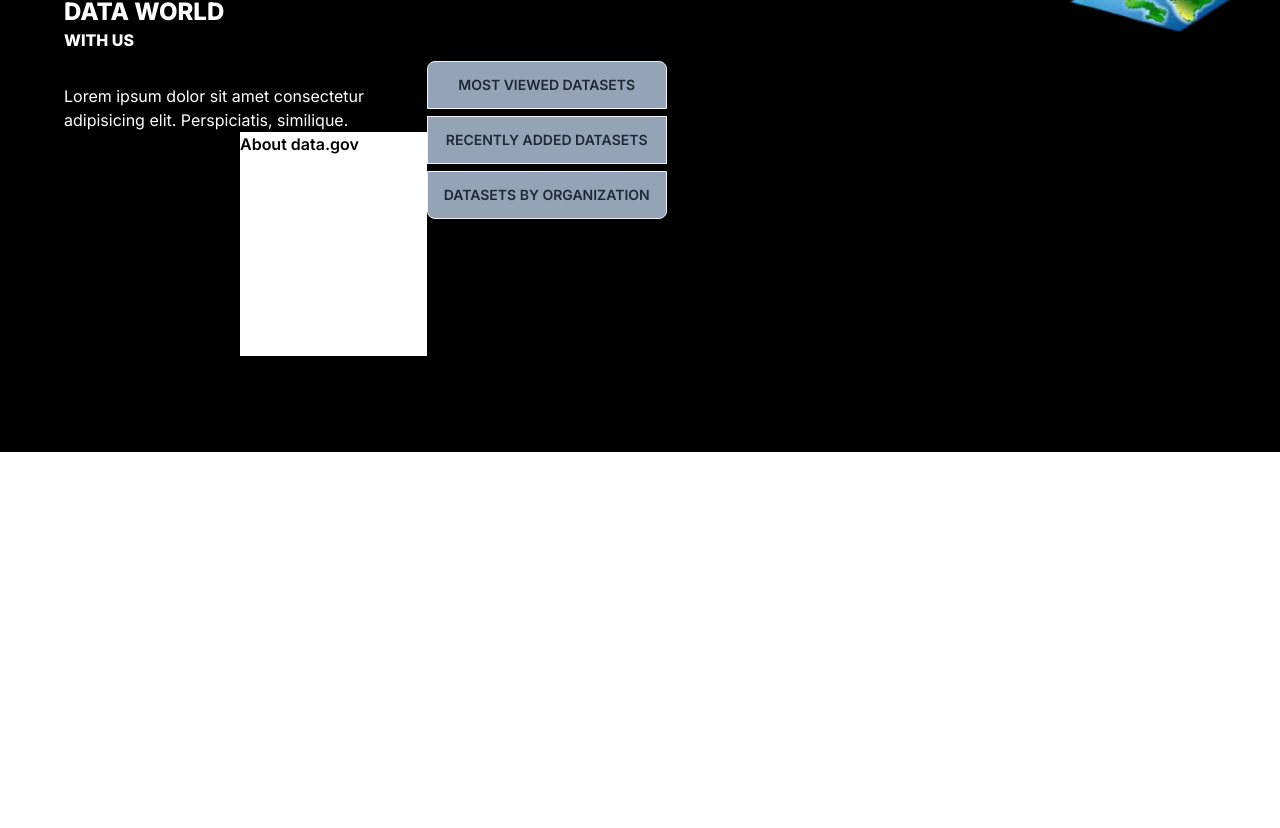
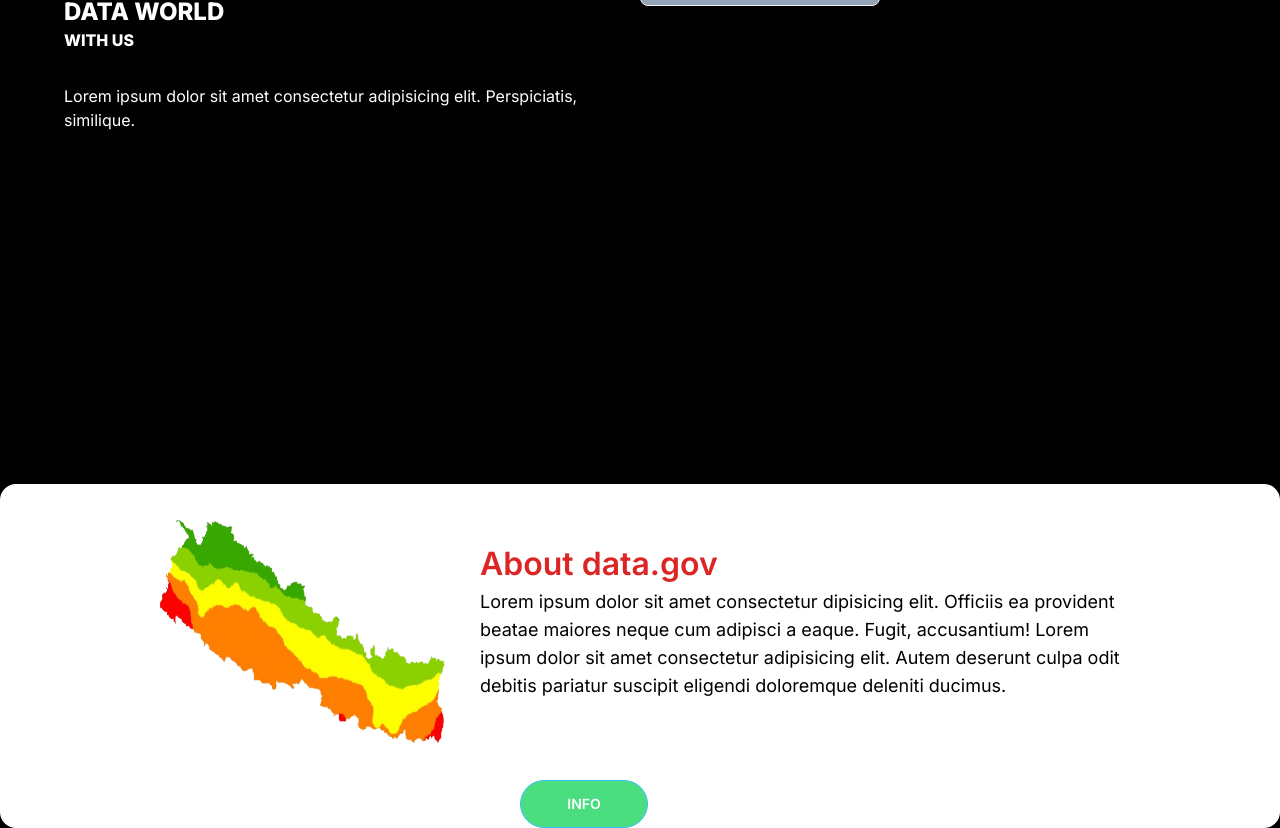
Before and after one commit to bhattaraisushma/DataB, a Next.js app in the folder frontend/: page / in a window 1280 px wide. Shown: the part 300-1128 px from the top of the page. Before the commit the page ends 800 px from the top, so only its background shows below. Built offline with nearby package versions, Linux system fonts and the light colour scheme.

Commit message:
nikita ko error

```diff
--- a/frontend/app/components/Leftside.js
+++ b/frontend/app/components/Leftside.js
@@ -1,20 +1,25 @@
 import React from 'react'
-
+import Image from 'next/image'
+import photo from '../../public/nepal-removebg-preview.png'
 function Leftside() {
   return (
     <>
-     <div className='  w-[50%] h-[40rem]   text-white' >
+     <div className='  w-[50%]   text-white' >
 <div className='pl-[4rem] pt-[10rem]'>
         <p className='font-semibold '>EXPLORE THE</p>
         <p className='font-extrabold text-2xl'>  DATA WORLD </p>
         <p className='font-extrabold  '>WITH US</p>
         <p className='pt-[2rem]'>Lorem ipsum dolor sit amet consectetur adipisicing elit. Perspiciatis, similique.</p>
         </div>
-        <div className="bg-white ml-[15rem] h-[14rem]">
-    <p className='text-black font-semibold'>About data.gov</p>
-    <p>Lorem ipsum dolor sit amet consectetur adipisicing elit. Officiis ea provident beatae maiores neque cum adipisci a eaque. Fugit, accusantium!</p>
+        <div>
+
+        <div className=" bg-white w-screen    mt-[22rem]  pl-[10rem] rounded-2xl flex flex-row">
+        <Image  className="h-[20rem]  w-[20rem] " src={photo}/>
+   <div><p className='text-red-600  text-[2rem] font-semibold mt-14'>About data.gov</p>
+    <p className='text-black text-lg w-[40rem]'>Lorem ipsum dolor sit amet consectetur dipisicing elit. Officiis ea provident beatae maiores neque cum adipisci a eaque. Fugit, accusantium! Lorem ipsum dolor sit amet consectetur adipisicing elit. Autem deserunt culpa odit debitis pariatur suscipit eligendi doloremque deleniti ducimus.</p>
+    <button className="btn btn-info rounded-[12rem]  bg-green-400 w-[8rem] text-white mt-[5rem]  ml-10">Info</button>
   </div>
-     </div>
+     </div></div></div>
     </>
   )
 }
--- a/frontend/app/globals.css
+++ b/frontend/app/globals.css
@@ -17,5 +17,5 @@
 }
 
 body {
- background-color: black;
+ background-color: black  ;
 }
```
Also changed, not shown: frontend/public/nepal-removebg-preview.png (added).
